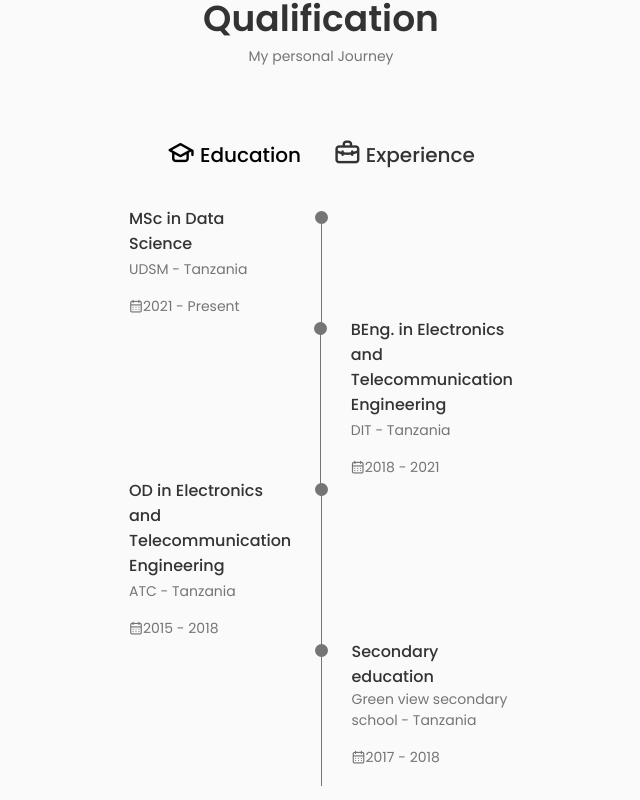
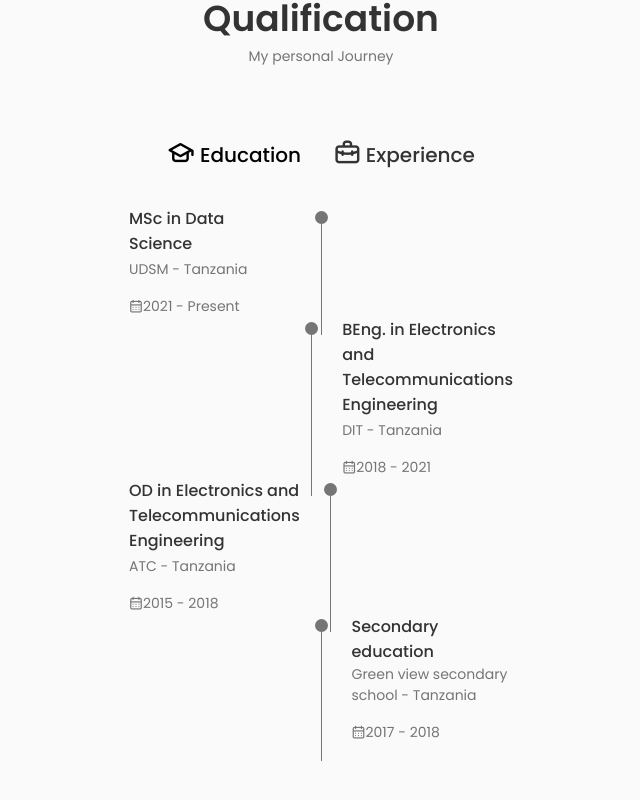
Before and after one commit to kdaxh/My-Portfolio, a React (Create React App) app: page / in a window 1280 px wide. Shown: the part 2668-3468 px from the top of the page, without its empty margins (319-959 px from the left). After the commit the page ends 3443 px from the top, so only its background shows below. Built offline with nearby package versions, Linux system fonts and the light colour scheme.

Commit message:
Update (10/01/2023)

```diff
--- a/src/components/qualification/Qualification.jsx
+++ b/src/components/qualification/Qualification.jsx
@@ -65,7 +65,7 @@ const Qualification = () => {
 
                             <div>
                                 <h3 className="qualification__title">BEng. in Electronics
-                                    and Telecommunication Engineering</h3>
+                                    and Telecommunications Engineering</h3>
                                 <span className="qualification__subtitle">
                                     DIT - Tanzania</span>
                                 <div className="qualification__calendar">
@@ -78,7 +78,7 @@ const Qualification = () => {
                         <div className="qualification__data">
                             <div>
                                 <h3 className="qualification__title">OD in Electronics
-                                    and Telecommunication Engineering</h3>
+                                    and Telecommunications Engineering</h3>
                                 <span className="qualification__subtitle">
                                     ATC - Tanzania</span>
                                 <div className="qualification__calendar">
```
